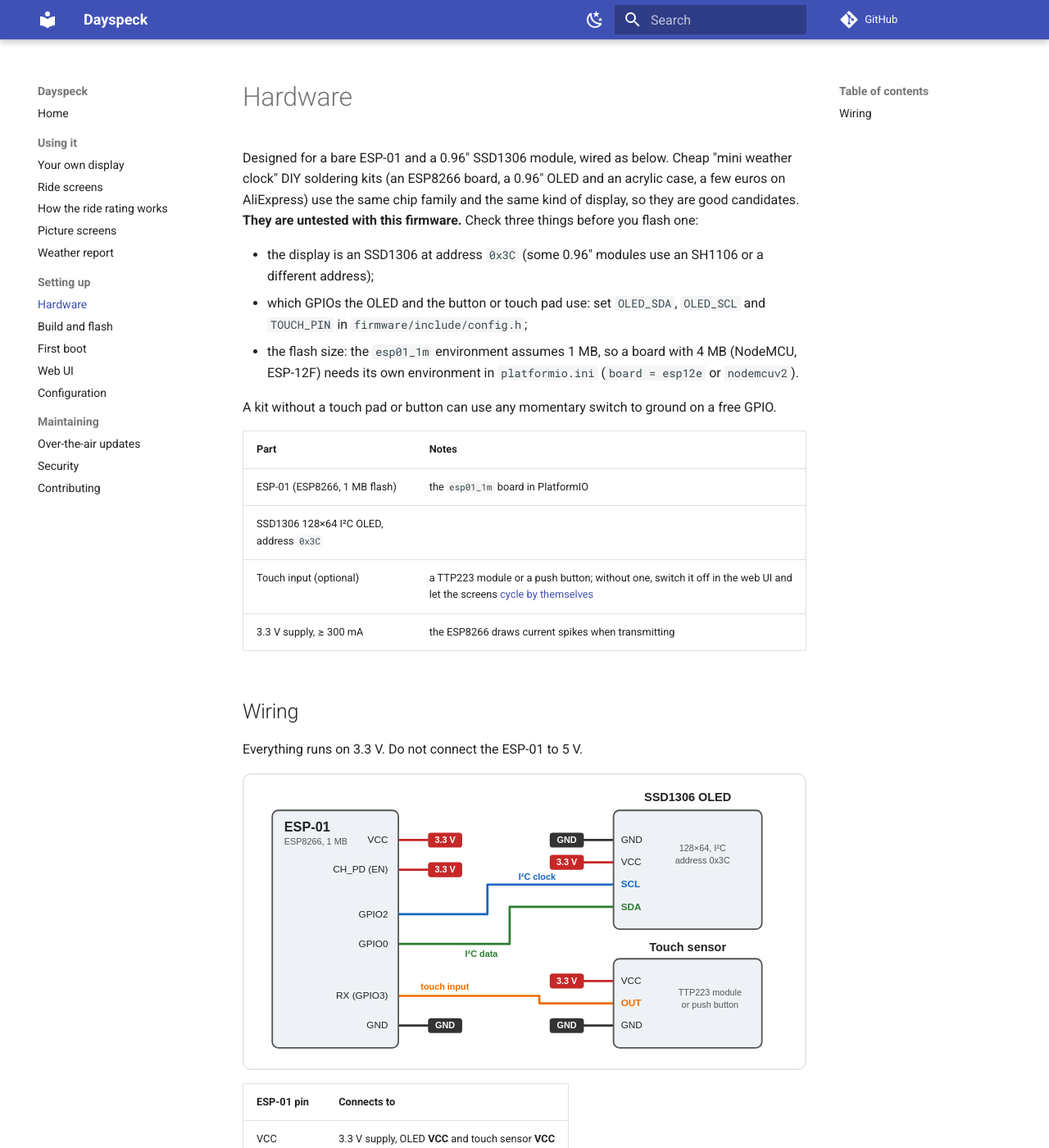
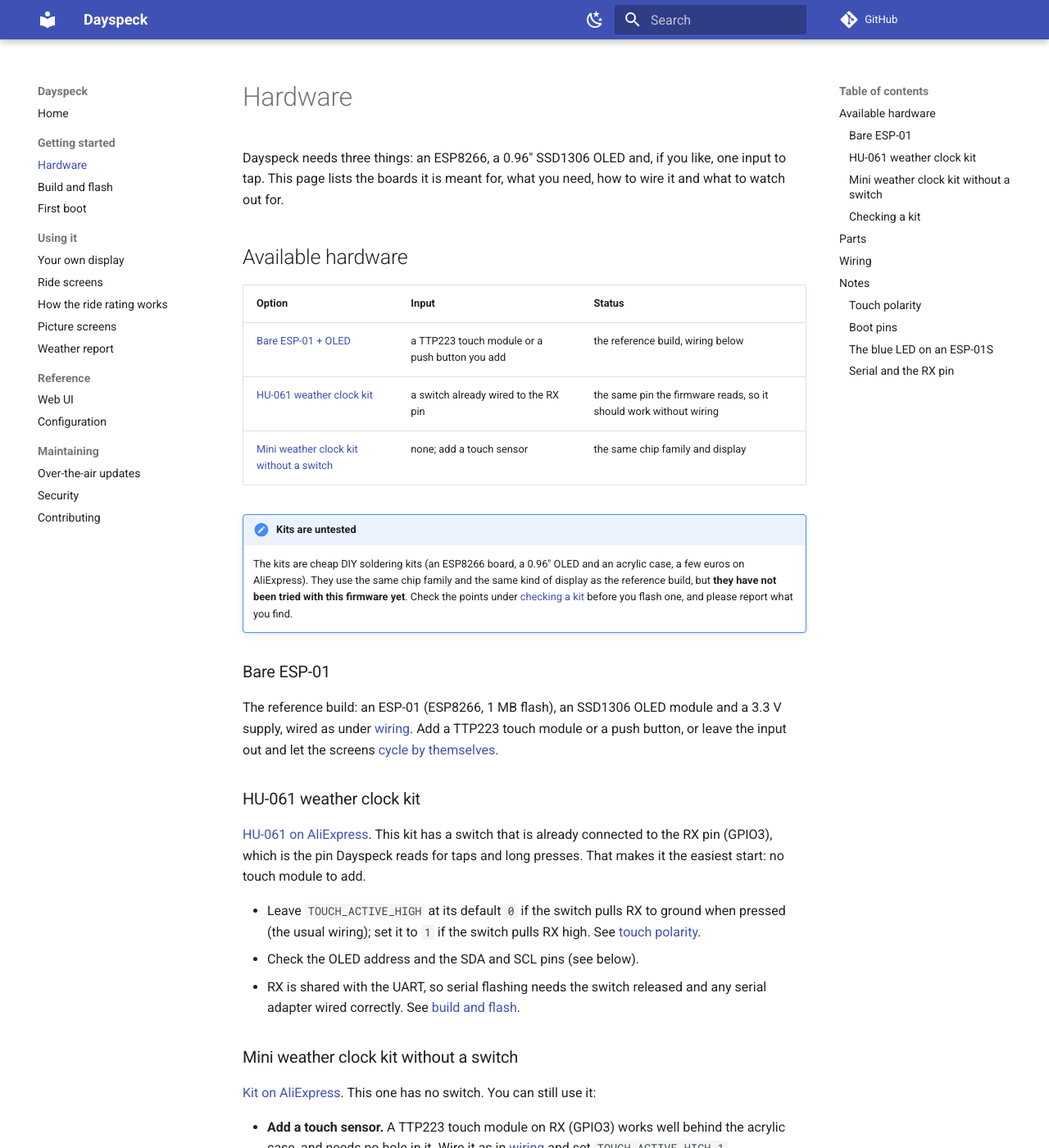
Before and after one commit to martijn4313/Dayspeck, an MkDocs documentation site: the page built from docs/hardware.md, in a window 1280 px wide and 1400 px high. Shown: the whole window at 82% size. Built offline with MkDocs 1.6.1 and Material for MkDocs 9.7.7, drawn with Linux system fonts in a browser that asks for light colours; comment, search, counter and statistics services are not loaded; some of the changed text lies outside the part shown.

Commit message:
Docs: restructure hardware page, add HU-061 and switchless kit, group nav
Co-Authored-By: Claude Sonnet 5.5 <noreply@anthropic.com>
Claude-Session: https://claude.ai/code/session_01Lw1PT8i7rSyuZ9wGkfJByK

```diff
--- a/docs/hardware.md
+++ b/docs/hardware.md
@@ -1,27 +1,70 @@
 ---
-description: "Hardware for Dayspeck: an ESP-01 (ESP8266), a 0.96-inch SSD1306 128x64 I2C OLED and an optional TTP223 touch sensor, with the wiring."
+description: "Hardware for Dayspeck: a bare ESP-01 (ESP8266) with a 0.96-inch SSD1306 128x64 I2C OLED, the HU-061 weather clock kit with a built-in switch, and how to add a touch sensor, with the wiring."
 ---
 
 # Hardware
 
-Designed for a bare ESP-01 and a 0.96" SSD1306 module, wired as below. Cheap "mini weather clock" DIY
-soldering kits (an ESP8266 board, a 0.96" OLED and an acrylic case, a few euros on AliExpress) use
-the same chip family and the same kind of display, so they are good candidates. **They are untested
-with this firmware.** Check three things before you flash one:
+Dayspeck needs three things: an ESP8266, a 0.96" SSD1306 OLED and, if you like, one input to tap. This page
+lists the boards it is meant for, what you need, how to wire it and what to watch out for.
 
-- the display is an SSD1306 at address `0x3C` (some 0.96" modules use an SH1106 or a different address);
-- which GPIOs the OLED and the button or touch pad use: set `OLED_SDA`, `OLED_SCL` and `TOUCH_PIN` in
-  `firmware/include/config.h`;
-- the flash size: the `esp01_1m` environment assumes 1 MB, so a board with 4 MB (NodeMCU, ESP-12F)
-  needs its own environment in `platformio.ini` (`board = esp12e` or `nodemcuv2`).
+## Available hardware
 
-A kit without a touch pad or button can use any momentary switch to ground on a free GPIO.
+| Option | Input | Status |
+|--------|-------|--------|
+| [Bare ESP-01 + OLED](#bare-esp-01) | a TTP223 touch module or a push button you add | the reference build, wiring below |
+| [HU-061 weather clock kit](#hu-061-weather-clock-kit) | a switch already wired to the RX pin | the same pin the firmware reads, so it should work without wiring |
+| [Mini weather clock kit without a switch](#mini-weather-clock-kit-without-a-switch) | none; add a touch sensor | the same chip family and display |
+
+!!! note "Kits are untested"
+    The kits are cheap DIY soldering kits (an ESP8266 board, a 0.96" OLED and an acrylic case, a few euros
+    on AliExpress). They use the same chip family and the same kind of display as the reference build, but
+    **they have not been tried with this firmware yet**. Check the points under
+    [checking a kit](#checking-a-kit) before you flash one, and please report what you find.
+
+### Bare ESP-01
+
+The reference build: an ESP-01 (ESP8266, 1 MB flash), an SSD1306 OLED module and a 3.3 V supply, wired as
+under [wiring](#wiring). Add a TTP223 touch module or a push button, or leave the input out and let the
+screens [cycle by themselves](screens.md#without-a-touch-sensor).
+
+### HU-061 weather clock kit
+
+[HU-061 on AliExpress](https://nl.aliexpress.com/item/1005010184314128.html). This kit has a switch that is
+already connected to the RX pin (GPIO3), which is the pin Dayspeck reads for taps and long presses. That
+makes it the easiest start: no touch module to add.
+
+- Leave `TOUCH_ACTIVE_HIGH` at its default `0` if the switch pulls RX to ground when pressed (the usual
+  wiring); set it to `1` if the switch pulls RX high. See [touch polarity](#touch-polarity).
+- Check the OLED address and the SDA and SCL pins (see below).
+- RX is shared with the UART, so serial flashing needs the switch released and any serial adapter wired
+  correctly. See [build and flash](build.md).
+
+### Mini weather clock kit without a switch
+
+[Kit on AliExpress](https://nl.aliexpress.com/item/1005008473872550.html). This one has no switch. You can
+still use it:
+
+- **Add a touch sensor.** A TTP223 touch module on RX (GPIO3) works well behind the acrylic case, and
+  needs no hole in it. Wire it as in [wiring](#wiring) and set `TOUCH_ACTIVE_HIGH 1`.
+- **Or add a momentary switch** between RX and GND.
+- **Or use no input at all.** Switch the touch sensor off in the [web UI](web-ui.md) and let the screens
+  [cycle by themselves](screens.md#without-a-touch-sensor).
+
+### Checking a kit
+
+- The display is an SSD1306 at address `0x3C`. Some 0.96" modules use an SH1106 or a different address.
+- Which GPIOs the OLED and the input use: set `OLED_SDA`, `OLED_SCL` and `TOUCH_PIN` in
+  `firmware/include/config.h`.
+- The flash size: the `esp01_1m` environment assumes 1 MB, so a board with 4 MB (NodeMCU, ESP-12F) needs its
+  own environment in `platformio.ini` (`board = esp12e` or `nodemcuv2`).
+
+## Parts
 
 | Part | Notes |
 |------|-------|
 | ESP-01 (ESP8266, 1 MB flash) | the `esp01_1m` board in PlatformIO |
 | SSD1306 128×64 I²C OLED, address `0x3C` | |
-| Touch input (optional) | a TTP223 module or a push button; without one, switch it off in the web UI and let the screens [cycle by themselves](screens.md#without-a-touch-sensor) |
+| Input (optional) | a TTP223 touch module or a push button; without one, switch it off in the web UI |
 | 3.3 V supply, ≥ 300 mA | the ESP8266 draws current spikes when transmitting |
 
 ## Wiring
@@ -39,19 +82,30 @@ Everything runs on 3.3 V. Do not connect the ESP-01 to 5 V.
 | GPIO2 | OLED **SCL** |
 | RX (GPIO3) | touch sensor **OUT** |
 
-The ESP-01's TX and RST pins stay unconnected. With a push button instead of a touch module, connect
-one side to RX (GPIO3) and the other to GND (no VCC needed).
+The ESP-01's TX and RST pins stay unconnected. With a push button instead of a touch module, connect one
+side to RX (GPIO3) and the other to GND (no VCC needed).
 
-Notes:
+## Notes
 
-- GPIO0 and GPIO2 are boot-strap pins and must be **high at power-up**. The OLED's I²C pull-ups
-  normally do that; do not hold either low.
-- On an **ESP-01S** the blue LED sits on GPIO2, the OLED's SCL: it flickers whenever the screen is updated.
-  That is normal while something moves (rain, leaves, the time-lapse, the clock); the firmware only sends a
-  frame when it differs from the one on the screen, so a still picture keeps the LED dark.
-- GPIO3 is the UART RX pin, so **serial output and serial flashing are unavailable while the touch
-  sensor is attached**. All diagnostics go to the log in the web UI instead. Disconnect the sensor
-  while flashing over serial.
-- Touch polarity is set in `firmware/include/config.h`: `TOUCH_ACTIVE_HIGH 0` (default) expects the
-  pin to be pulled **low** when touched (button to ground, internal pull-up). Set it to `1` for
-  modules such as the TTP223 that drive the pin **high**.
+### Touch polarity
+
+Set in `firmware/include/config.h`. `TOUCH_ACTIVE_HIGH 0` (default) expects the pin to be pulled **low**
+when pressed (a button to ground, internal pull-up). Set it to `1` for modules such as the TTP223 that
+drive the pin **high**.
+
+### Boot pins
+
+GPIO0 and GPIO2 are boot-strap pins and must be **high at power-up**. The OLED's I²C pull-ups normally do
+that; do not hold either low.
+
+### The blue LED on an ESP-01S
+
+On an **ESP-01S** the blue LED sits on GPIO2, the OLED's SCL: it flickers whenever the screen is updated.
+That is normal while something moves (rain, leaves, the time-lapse, the clock); the firmware only sends a
+frame when it differs from the one on the screen, so a still picture keeps the LED dark.
+
+### Serial and the RX pin
+
+GPIO3 is the UART RX pin, so **serial output and serial flashing are unavailable while the input is
+attached**. All diagnostics go to the log in the web UI instead. Disconnect the sensor while flashing over
+serial.
--- a/mkdocs.yml
+++ b/mkdocs.yml
@@ -32,16 +32,17 @@ extra_css:
 
 nav:
   - Home: index.md
+  - Getting started:
+      - Hardware: hardware.md
+      - Build and flash: build.md
+      - First boot: first-boot.md
   - Using it:
       - Your own display: screens.md
       - Ride screens: rider.md
       - How the ride rating works: ride-rating.md
       - Picture screens: kids.md
       - Weather report: report.md
-  - Setting up:
-      - Hardware: hardware.md
-      - Build and flash: build.md
-      - First boot: first-boot.md
+  - Reference:
       - Web UI: web-ui.md
       - Configuration: configuration.md
   - Maintaining:
```
Also changed, not shown: README.md (+3 -2 lines), docs/index.md (+1 -1 lines).
